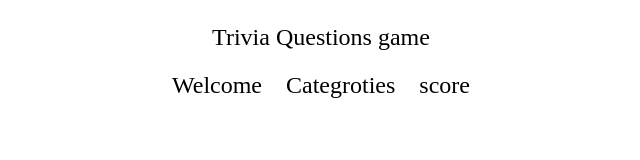
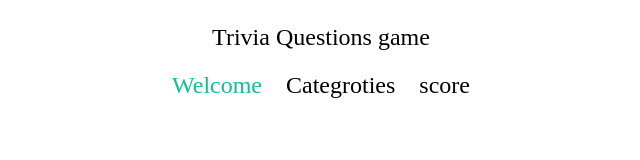
Before and after one commit to M-Hafez22/trivia-questions-game, a React (Vite) app: page /categroties in a window 1280 px wide. Shown: the top 160 px of the page, without its empty margins (319-959 px from the left). Built offline with nearby package versions, Linux system fonts and the light colour scheme.

Commit message:
💄 Highlight active link

```diff
--- a/src/App.jsx
+++ b/src/App.jsx
@@ -1,5 +1,11 @@
 import React from "react";
-import { HashRouter as Router, Routes, Route, Link } from "react-router-dom";
+import {
+  HashRouter as Router,
+  Routes,
+  Route,
+  Link,
+  NavLink,
+} from "react-router-dom";
 import Welcome from "./components/Welcome";
 import Categroties from "./components/Categroties";
 import Question from "./components/Question";
@@ -11,9 +17,24 @@
       <header className="App-header">Trivia Questions game</header>
       <Router>
         <div className="links">
-          <Link to="/">Welcome</Link>
-          <Link to="/categroties">Categroties</Link>
-          <Link to="/score">score</Link>
+          <NavLink
+            className={({ isActive }) => (isActive ? "active" : "")}
+            to="/"
+          >
+            Welcome
+          </NavLink>
+          <NavLink
+            className={({ isActive }) => (isActive ? "active" : "")}
+            to="/categroties"
+          >
+            Categroties
+          </NavLink>
+          <NavLink
+            className={({ isActive }) => (isActive ? "active" : "")}
+            to="/score"
+          >
+            score
+          </NavLink>
         </div>
         <main>
           <Routes>
--- a/src/assets/_links.scss
+++ b/src/assets/_links.scss
@@ -7,6 +7,10 @@
   justify-content: center;
   align-items: center;
 
+  .active{
+    color:$active-clr;
+  }
+
   a {
     margin: 0.25em;
     padding: 0.25em;
```
Lines whose indentation alone changed are shown as unchanged.
